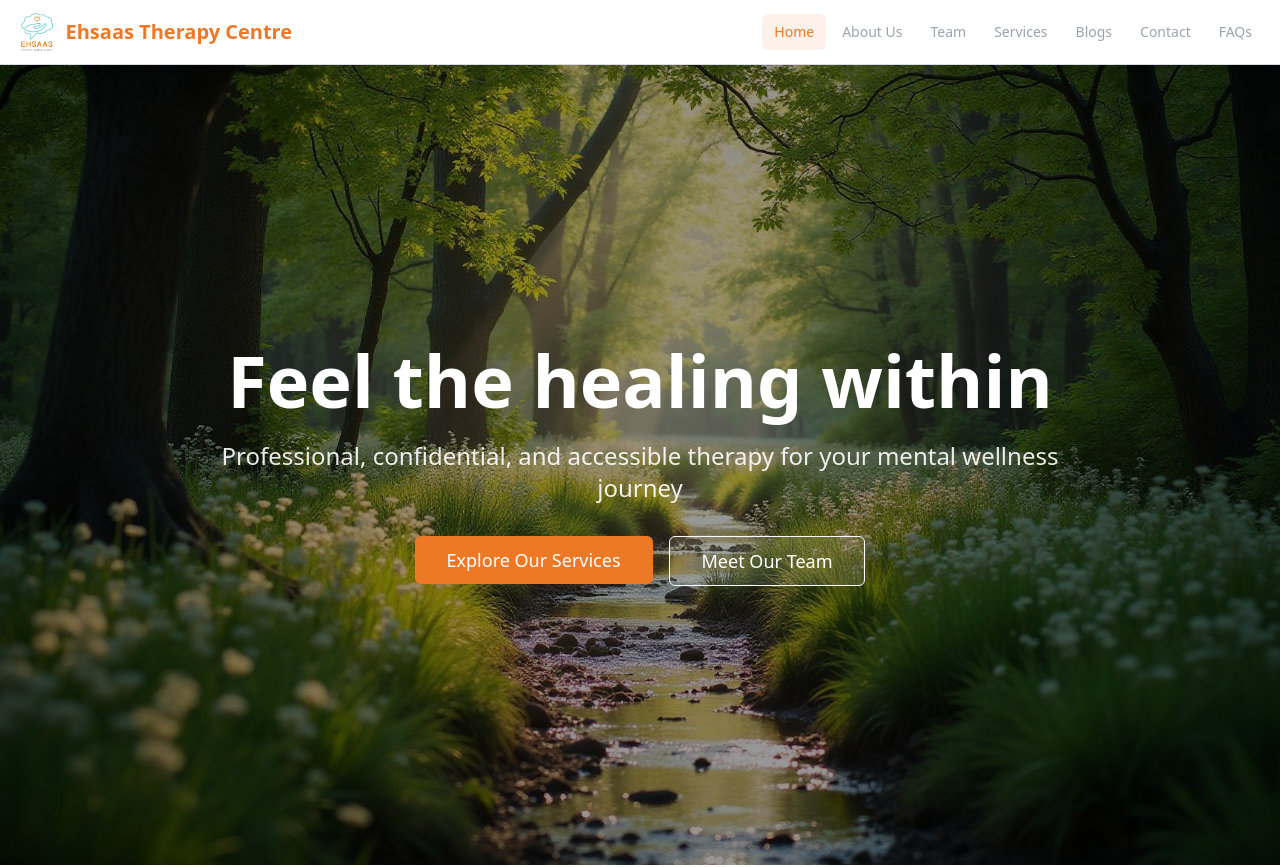
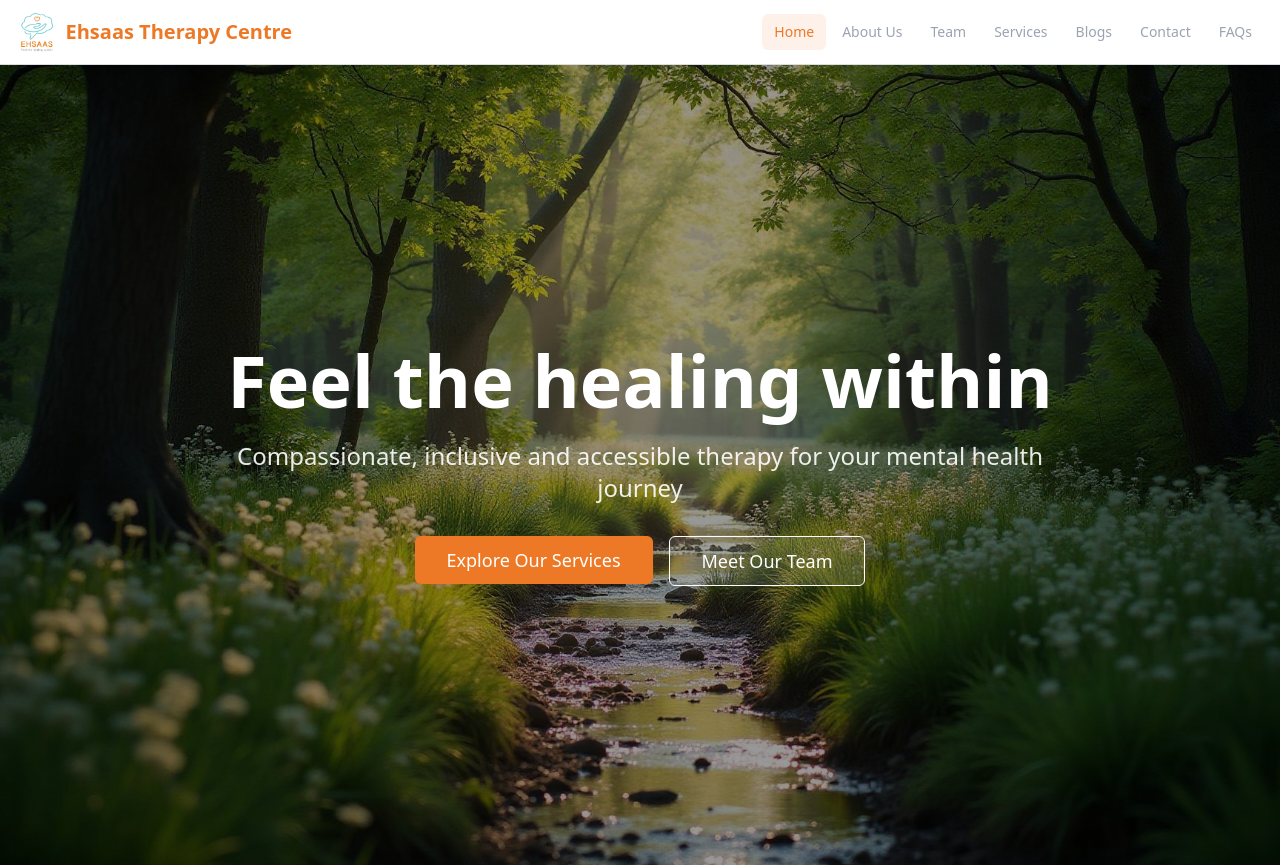
Before and after one commit to zenilrvs/ehsaas-connect-book, a React (Vite) app: page / in a window 1280 px wide. Shown: the top 867 px of the page. Built offline with nearby package versions, Linux system fonts and the light colour scheme.

Commit message:
Code edited in Lovable Code Editor
Edited UI in Lovable

```diff
--- a/src/pages/Home.tsx
+++ b/src/pages/Home.tsx
@@ -66,7 +66,7 @@ const Home = () => {
             Feel the healing within
           </h1>
           <p className="text-xl md:text-2xl mb-8 text-white/90">
-            Professional, confidential, and accessible therapy for your mental wellness journey
+            Compassionate, inclusive and accessible therapy for your mental health journey
           </p>
           <div className="flex flex-col sm:flex-row gap-4 justify-center">
             <Button asChild size="lg" className="text-lg px-8 py-6">
```
